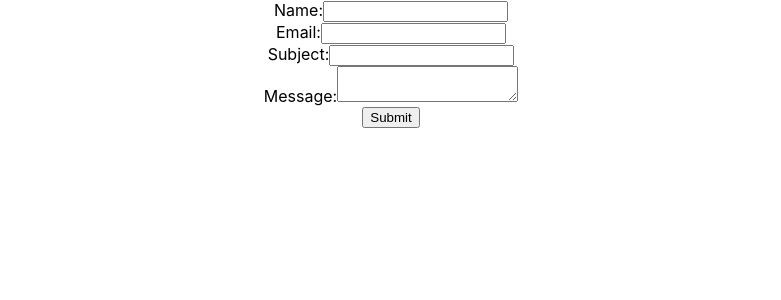
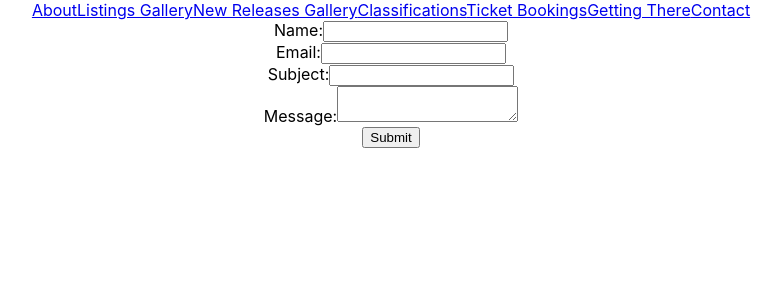
Before and after one commit to Callum-Robinson/QA-Cinema-Project-FrontEnd, a React (Create React App) app: page / in a window 1280 px wide. Shown: the top 300 px of the page, without its empty margins (249-1030 px from the left). Built offline with nearby package versions, Linux system fonts and the light colour scheme.

Commit message:
tried following a tutorial but ended up confusing myself so just using my own code instead

```diff
--- a/src/components/ContactPage.jsx
+++ b/src/components/ContactPage.jsx
@@ -1,11 +1,15 @@
 import React from "react";
 
 import EmailForm from "./EmailForm";
+import Navbar from "./navbar";
+
+
 
 const ContactPage = () => {
     return (
-        <EmailForm />
+        <><Navbar /><EmailForm /></>
     );
 }
 
+
 export default ContactPage;
--- a/src/components/navbar.jsx
+++ b/src/components/navbar.jsx
@@ -2,43 +2,15 @@ import React from "react";
 
 const Navbar = () => {
     return (
-        <>
-
-            <Nav>
-
-                <NavMenu>
-                    <NavLink to="/about">
-                    About
-                    </NavLink>
-
-                    <NavLink to="/listings-gallery">
-                    Listings Gallery
-                    </NavLink>
-
-                    <NavLink to="/new-releases">
-                    New Releases Gallery
-                    </NavLink>
-
-                    <NavLink to="/classifications">
-                    Classifications
-                    </NavLink>
-
-                    <NavLink to="/bookings">
-                    Ticket Bookings
-                    </NavLink>
-
-                    <NavLink to="/getting-there">
-                    Getting There
-                    </NavLink>
-
-                    <NavLink to="/contact">
-                    Contact
-                    </NavLink>
-                </NavMenu>
-
-            </Nav>
-
-        </>
+        <div class="nav">
+            <a href="#about">About</a>
+            <a href="#listingsGallery">Listings Gallery</a>
+            <a href="#newReleases">New Releases Gallery</a>
+            <a href="#classifications">Classifications</a>
+            <a href="./ticketBooking.html">Ticket Bookings</a>
+            <a href="#GettingThere">Getting There</a>
+            <a href="#Contact">Contact</a>
+        </div>
     );
 
 };
```
Also changed, not shown: src/navigation/navbar.js (deleted, +0 -46 lines).
